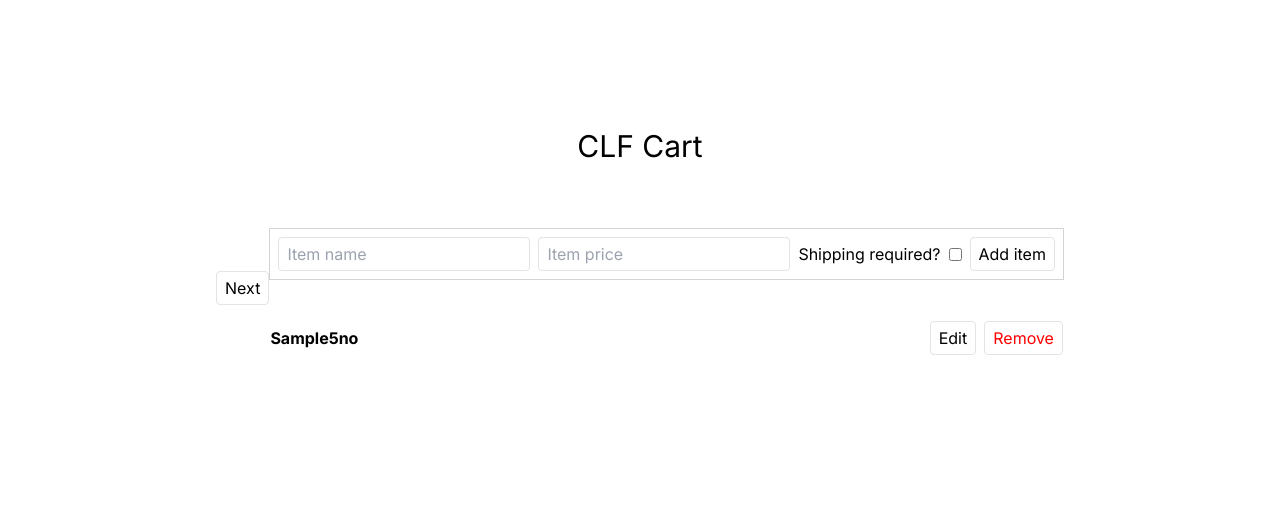
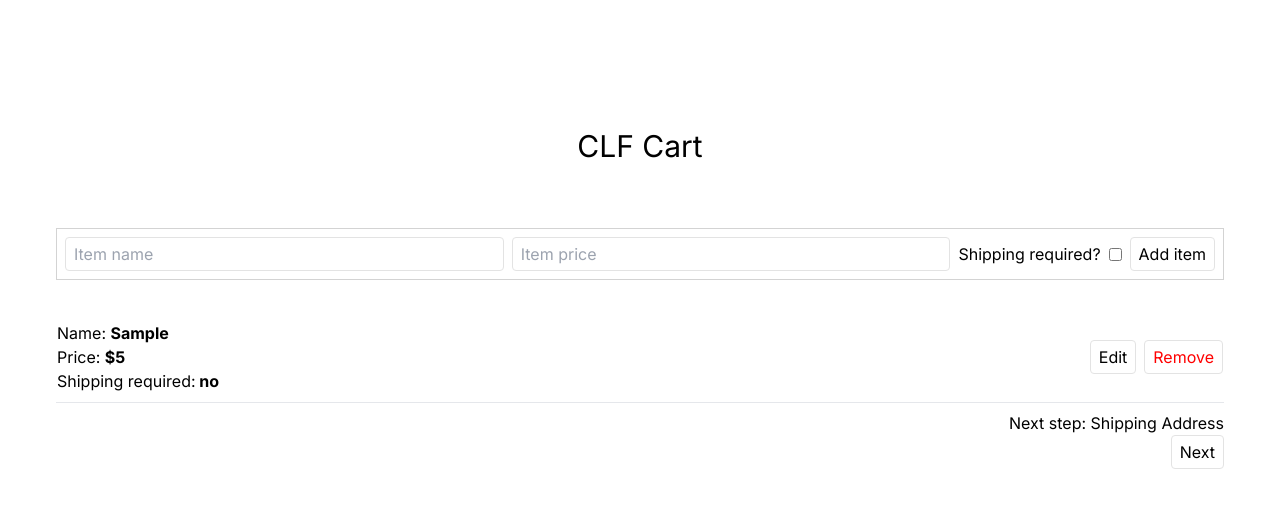
Before and after one commit to tomfraczek/xstate-cart, a Next.js app: page / in a window 1280 px wide. Both pictures are taken after typing "Sample", "5" into the empty fields and a click on the button "Add item". Shown: the top 508 px of the page. Built offline with nearby package versions, Linux system fonts and the light colour scheme.

Commit message:
feat: add cartItem component styles

```diff
--- a/app/components/cart/cart.component.tsx
+++ b/app/components/cart/cart.component.tsx
@@ -64,7 +64,7 @@ export const Cart = () => {
               <button>Add item</button>
             </form>
 
-            <table className='itemsTable'>
+            <table className='itemsTable w-full'>
               <tbody>
                 {itemsState.context.items.map((item, index) => {
                   return (
@@ -73,6 +73,12 @@ export const Cart = () => {
                 })}
               </tbody>
             </table>
+            {itemsState.context.items.length > 0 && (
+              <div className='flex flex-col items-end justify-end'>
+                <p>Next step: Shipping Address</p>
+                <button onClick={() => send({ type: 'address' })}>Next</button>
+              </div>
+            )}
           </div>
         );
       case 'addressed':
@@ -82,11 +88,5 @@ export const Cart = () => {
     }
   };
 
-  return (
-    <>
-      <button onClick={() => send({ type: 'address' })}>Next</button>
-
-      {renderComponent(current)}
-    </>
-  );
+  return <div className='w-full'>{renderComponent(current)}</div>;
 };
--- a/app/components/cartItem/cartItem.component.tsx
+++ b/app/components/cartItem/cartItem.component.tsx
@@ -12,14 +12,25 @@ export const CartItem = ({ itemRef, onRemove }: CartItemProps) => {
   const { name, price, shipping } = state.context;
   return (
     <tr
+      className='flex items-center justify-between w-full border-b mb-2 pb-2'
       style={{
         opacity: state.matches('saving') ? 0.5 : 1,
       }}
     >
       <td width='100%'>
-        <strong>{name}</strong>
-        <strong>{price}</strong>
-        <strong>{shipping ? 'yes' : 'no'}</strong>
+        <div>
+          <p>
+            Name: <strong>{name}</strong>
+          </p>
+          <p>
+            Price: <strong>${price}</strong>
+          </p>
+          <p>
+            Shipping required:
+            <strong> {shipping ? 'yes' : 'no'}</strong>
+          </p>
+        </div>
+
         <form
           className='itemForm'
           hidden={!state.hasTag('form')}
@@ -30,15 +41,40 @@ export const CartItem = ({ itemRef, onRemove }: CartItemProps) => {
           }}
         >
           <label className='field' htmlFor='item.name'>
-            <div className='label'>Name</div>
+            <div className='flex items-center'>
+              <label className='mr-2'>Name</label>
               <input
                 type='text'
                 id='item.name'
-              value={state.context.name}
+                value={name}
                 onChange={(event) => {
                   itemRef.send({ type: 'SET_NAME', value: event.target.value });
                 }}
               />
+            </div>
+            <div className='flex items-center'>
+              <label className='mr-2'>Price</label>
+              <input
+                type='number'
+                min={1}
+                id='item.price'
+                value={price}
+                onChange={(event) => {
+                  itemRef.send({ type: 'SET_PRICE', value: event.target.value });
+                }}
+              />
+            </div>
+            <div className='flex items-center'>
+              <label className='mr-2'>Shipping required?</label>
+              <input
+                type='checkbox'
+                id='item.shipping'
+                checked={shipping}
+                onChange={(event) => {
+                  itemRef.send({ type: 'SET_SHIPPING', value: event.target.checked });
+                }}
+              />
+            </div>
           </label>
         </form>
       </td>
--- a/app/page.tsx
+++ b/app/page.tsx
@@ -5,7 +5,7 @@ export default function Home() {
   return (
     <main className='min-h-screen flex flex-col items-center mt-32'>
       <h1 className='text-3xl'>CLF Cart</h1>
-      <div className='flex items-center justify-center flex-wrap p-14'>
+      <div className='flex items-center justify-center flex-wrap p-14 w-full'>
         <Cart />
       </div>
     </main>
```
Lines whose indentation alone changed are shown as unchanged.
